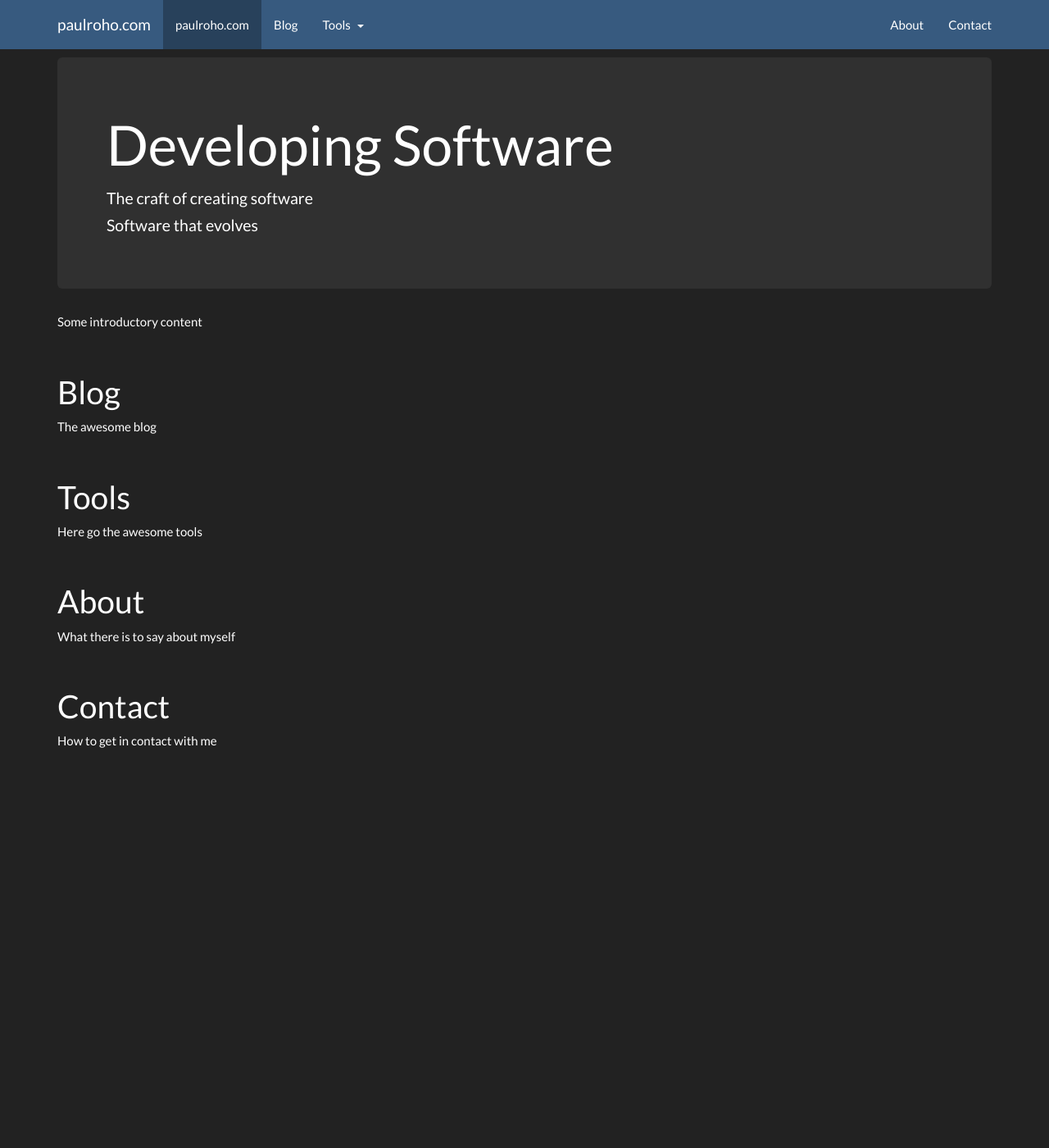
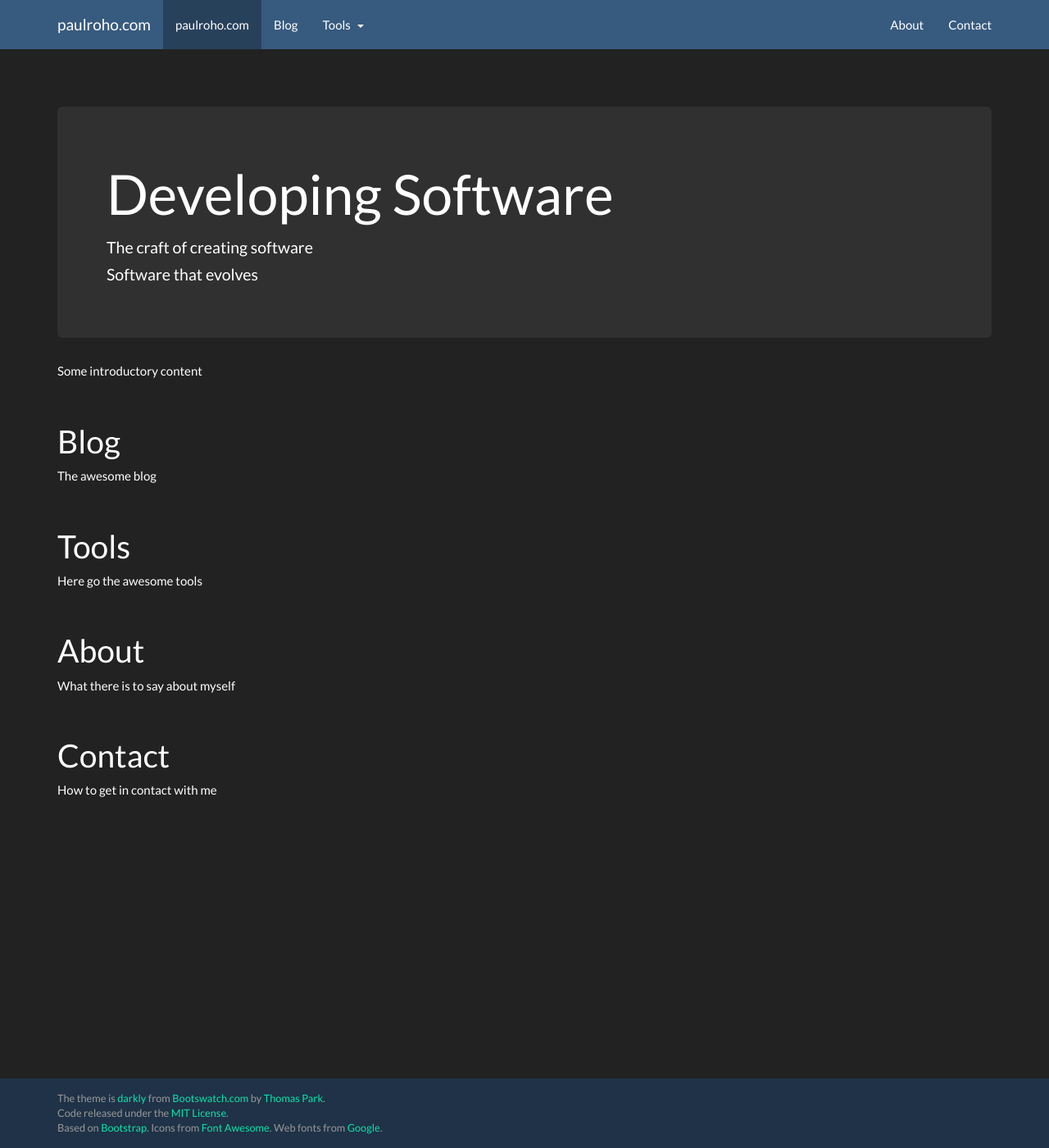
Before and after one commit to paulroho/paulroho.github.io, a Jekyll site: the page index.html, which Jekyll copies as it is, in a window 1280 px wide and 1400 px high. Shown: the whole window at 82% size. Built offline with Jekyll 4.4.1, drawn with Linux system fonts in a browser that asks for light colours; nearby versions of some CDN libraries.

Commit message:
Added footer

```diff
--- a/index.html
+++ b/index.html
@@ -85,6 +85,15 @@
 	  <p>How to get in contact with me</p>
     </div> <!-- /container -->
 
+	<div id="footer">
+      <div class="container">
+        <p class="text-muted small">
+		The theme is <a href="http://bootswatch.com/darkly/">darkly</a> from <a href="http://bootswatch.com/">Bootswatch.com</a> by <a href="http://thomaspark.me" rel="nofollow">Thomas Park</a>.<br/>
+        Code released under the <a href="https://github.com/thomaspark/bootswatch/blob/gh-pages/LICENSE">MIT License</a>.<br/>
+        Based on <a href="http://getbootstrap.com" rel="nofollow">Bootstrap</a>. Icons from <a href="http://fortawesome.github.io/Font-Awesome/" rel="nofollow">Font Awesome</a>. Web fonts from <a href="http://www.google.com/webfonts" rel="nofollow">Google</a>.</p>
+      </div>
+    </div>
+
     <!-- jQuery (necessary for Bootstrap's JavaScript plugins) -->
     <script src="//ajax.googleapis.com/ajax/libs/jquery/1.11.0/jquery.min.js"></script>
     <!-- Include all compiled plugins (below), or include individual files as needed -->
--- a/stylesheets/paulroho.css
+++ b/stylesheets/paulroho.css
@@ -1,7 +1,46 @@
 /* from navbar-fixed-top.css */
 body {
-  min-height: 2000px;
+  min-height: 1000px;
   padding-top: 70px;
+}
+
+/* Sticky footer styles
+-------------------------------------------------- */
+html {
+  position: relative;
+  min-height: 100%;
+}
+body {
+  /* Margin bottom by footer height plus some extra space */
+  margin-bottom: 100px;
+}
+#footer {
+  position: absolute;
+  bottom: 0;
+  width: 100%;
+  /* Set the fixed height of the footer here */
+  height: 85px;
+  background-color: #1F3247;
+}
+    #footer > .container .text-muted {
+        margin: 15px 0;
+    }
+
+
+/* Custom page CSS
+-------------------------------------------------- */
+/* Not required for template or sticky footer method. */
+
+body > .container {
+  padding: 60px 15px 0;
+}
+.container .text-muted {
+  margin: 20px 0;
+}
+
+#footer > .container {
+  padding-right: 15px;
+  padding-left: 15px;
 }
 
 /* Fake a navbar dropdown split button */
```
